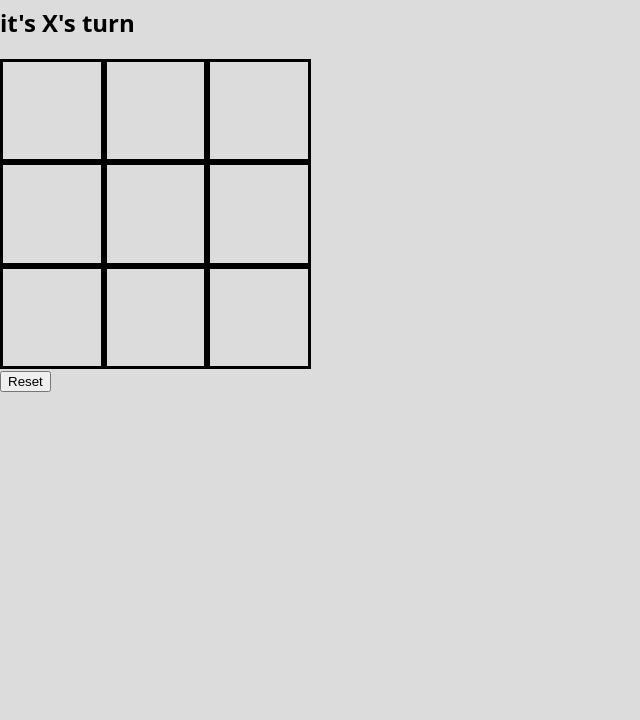
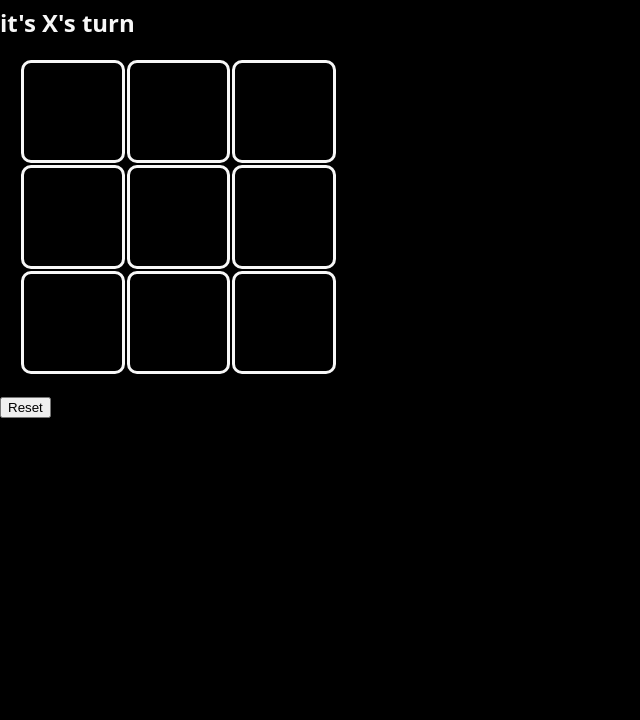
Before and after one commit to radford-coding/javascript-browser-game-tic-tac-toe-lab, a plain HTML site: page index.html in a window 1280 px wide. Shown: the part 80-800 px from the top of the page, without its empty margins (0-640 px from the left). Drawn offline with Linux system fonts and the light colour scheme.

Commit message:
add favicon, font

```diff
--- a/css/style.css
+++ b/css/style.css
@@ -1,9 +1,26 @@
+/*
+- Make it your own - use something other than X and O to represent the players. A theme can go a long way here!
+- Add styling or other details to reinforce your theme and customize the game.
+*/
+
 body {
-    background-color: gainsboro;
+    background-color: black;
     /* Use a system font, if none are available use an available sans-sarif */
     font-family: system-ui, sans-serif;
     margin: 0;
+    color: rgb(247, 247, 247);
   }
+
+  section {
+    margin: 20px;
+  }
+
+  .carter-one-regular {
+    font-family: "Carter One", serif;
+    font-weight: 400;
+    font-style: normal;
+  }
+
 
   .board {
     display: flex;
@@ -14,7 +31,9 @@ body {
   .sqr {
     width: 30%;
     aspect-ratio: 1/1;
-    border: 3px solid black;
+    border: 3px solid rgb(247, 247, 247);
     font-size: 64px;
     text-align: center;
+    margin: 1px;
+    border-radius: 10px;
   }
--- a/index.html
+++ b/index.html
@@ -5,14 +5,19 @@
   <meta name="viewport" content="width=device-width, initial-scale=1.0">
   <link rel="stylesheet" href="./css/style.css">
   <script defer src="./js/app.js"></script>
-
+  <!-- font -->
+  <link rel="preconnect" href="https://fonts.googleapis.com">
+  <link rel="preconnect" href="https://fonts.gstatic.com" crossorigin>
+  <link href="https://fonts.googleapis.com/css2?family=Carter+One&display=swap" rel="stylesheet">
+  <!-- favicon -->
+  <link rel="icon" type="image/x-icon" href="tic-tac-toe.png">
   <title>Tic-Tac-Toe</title>
 </head>
 <body>
   <h1>Tic-Tac-Toe</h1>
   <h2 id="message">Message</h2>
 
-  <section class="board">
+  <section class="board carter-one-regular">
     <div class="sqr" id="0"></div>
     <div class="sqr" id="1"></div>
     <div class="sqr" id="2"></div>
```
Also changed, not shown: tic-tac-toe.png (added).
